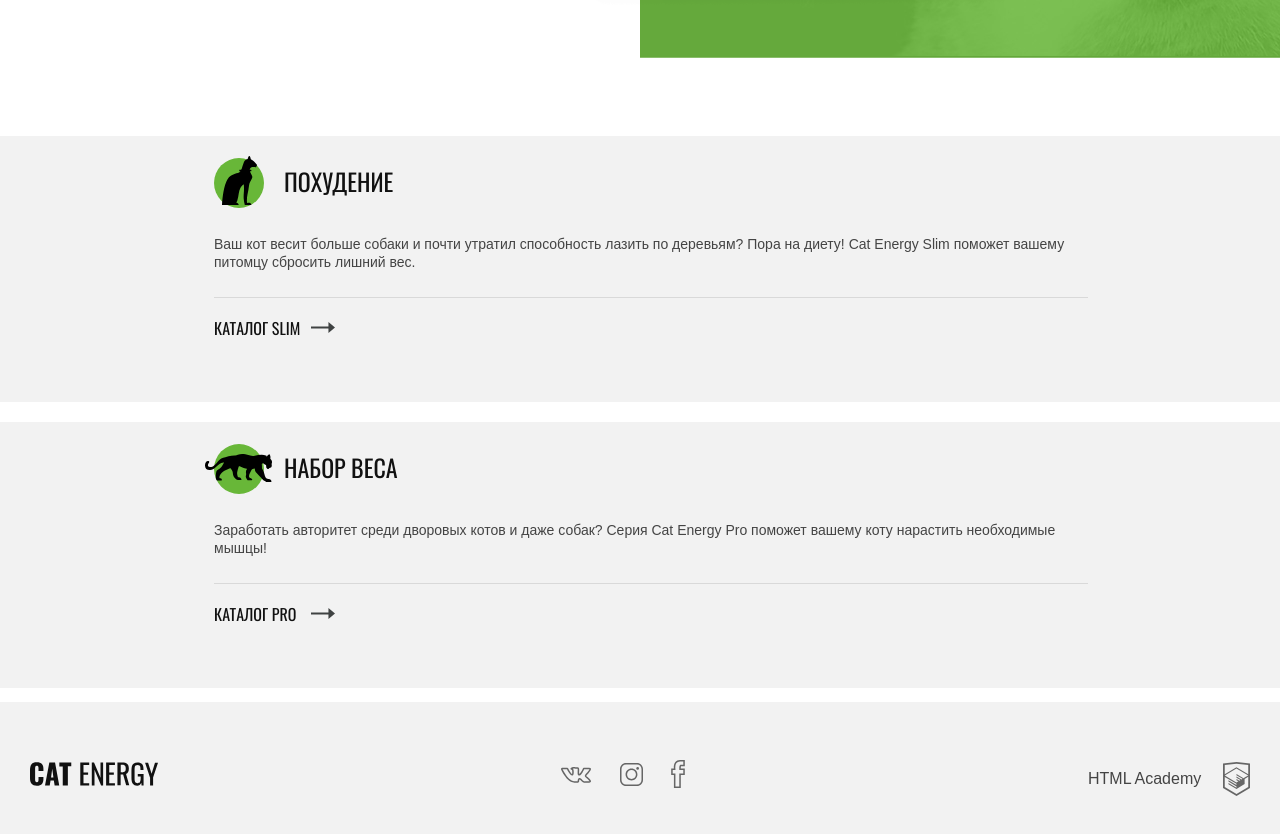
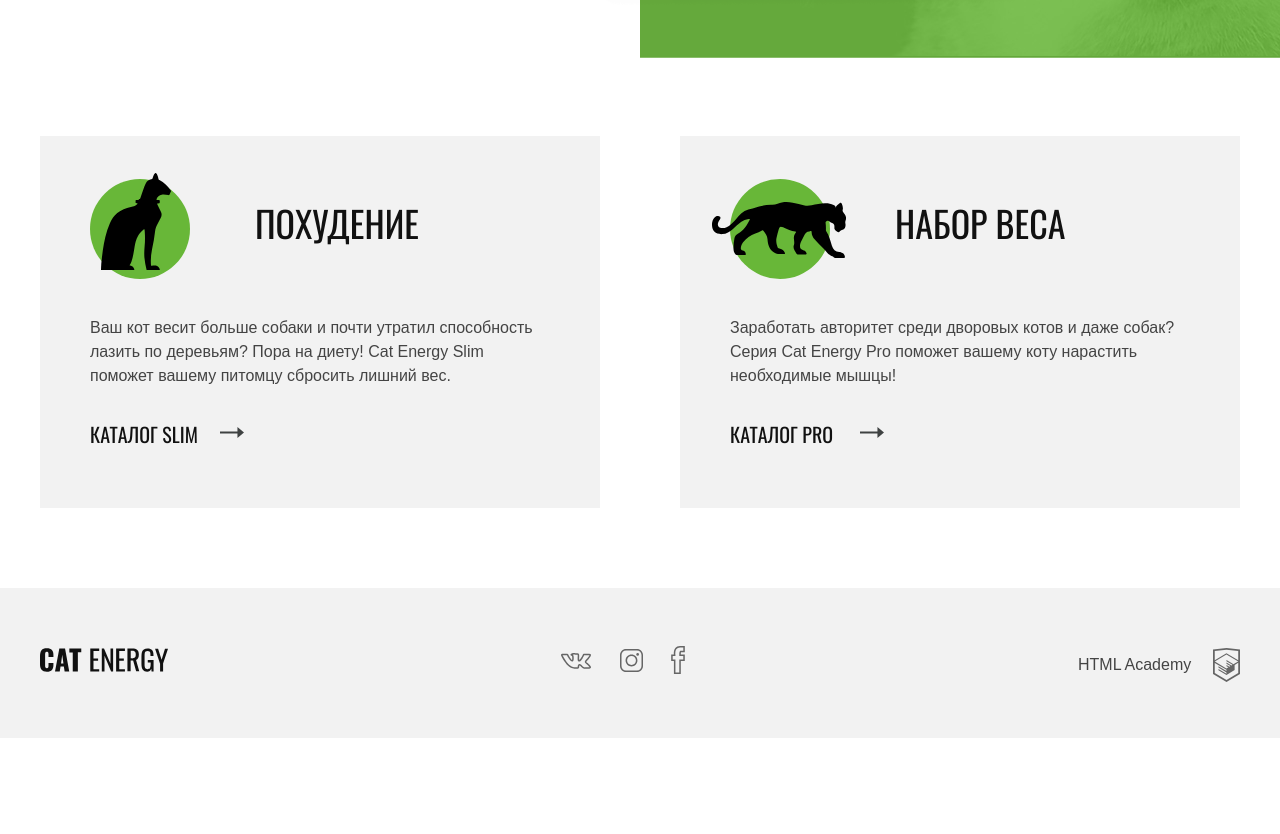
Before and after one commit to fadeyush/cat-energy, a React (Create React App) app: page /about in a window 1280 px wide. Shown: the part 640-1474 px from the top of the page. After the commit the page ends 1378 px from the top, so only its background shows below. Built offline with nearby package versions, Linux system fonts and the light colour scheme.

Commit message:
стилизация блока Propgram для tablet и desktop

```diff
--- a/src/styles/ProgramMainPage.module.scss
+++ b/src/styles/ProgramMainPage.module.scss
@@ -1,4 +1,8 @@
 @import './variables.scss';
+
+.program {
+    margin-bottom: 33px;
+}
 
 .program__list {
     list-style: none;
@@ -33,17 +37,7 @@
 
     position: relative;
 
-    &--slim::before {
-        position: absolute;
-        content: '';
-        top: 0;
-        left: 0;
-        width: 50px;
-        height: 50px;
-        border-radius: 50%;
-        background-color: $buttonGreen;
-    }
-
+    &--slim::before,
     &--pro::before {
         position: absolute;
         content: '';
@@ -52,7 +46,6 @@
         width: 50px;
         height: 50px;
         border-radius: 50%;
-
         background-color: $buttonGreen;
     }
 
@@ -128,7 +121,131 @@
 }
 
 @media (min-width: $tablet-width) {
+    .program {
+        margin-bottom: 55px;
+    }
+
+    .program__list {
+        gap: 30px;
+    }
+    .program__item {
+        min-height: 372px;
+        padding: 0 5%;
+    }
+
+    .program__item__wrapper {
+        padding: 80px 280px 60px 53px;
+    }
+
+    .program__title {
+        font-size: 36px;
+        padding: 0;
+        margin-bottom: 25px;
+
+        &--slim::before,
+        &--pro::before  {
+            top: 0;
+            right: -215px;
+            left: auto;
+            width: 200px;
+            height: 200px;
+        }
+
+        &--slim::after {
+            top: -2px;
+            right: -191px;
+            left: auto;
+            width: 140px;
+            height: 194px;
+        }
+
+        &--pro::after {
+            top: 42px;
+            right: -245px;
+            left: auto;
+            width: 268px;
+            height: 112px;
+        }
+    }
+
+    .program__info {
+        font-family: 'Arial';
+        margin: 0;
+        line-height: 24px;
+        font-size: 16px;
+        padding-bottom: 57px;
+        border-bottom: none;
+        padding-right: 25px;
+    }
+
+    .program__button {
+        margin: 0;
+        font-size: 20px;
+        line-height: 20px;
+
+        span::after {
+            top: 3px;
+            left: 130px;
+        }
+    }
+
 }
 
 @media (min-width: $desktop-width) {
+    .program {
+        width: 1200px;
+        margin: 0 auto;
+        padding: 0;
+        margin-bottom: 80px;
+    }
+
+    .program__list {
+        margin: 0;
+        flex-direction: row;
+        gap: 80px;
+    }
+
+    .program__item {
+        min-height: 372px;
+        padding: 0;
+        width: 570px;
+    }
+
+    .program__item__wrapper {
+        padding: 43px 50px 60px;
+        box-sizing: border-box;
+    }
+
+    .program__title {
+        padding: 0;
+        margin-bottom: 75px;
+        padding-left: 165px;
+        padding-top: 25px;
+
+        &--slim::before,
+        &--pro::before {
+            top: 0;
+            left: 0;
+            width: 100px;
+            height: 100px;
+        }
+        &--slim::after {
+            top: -6px;
+            left: 11px;
+            width: 70px;
+            height: 97px;
+        }
+
+        &--pro::after {
+            top: 23px;
+            left: -18px;
+            width: 134px;
+            height: 56px;
+        }
+    }
+
+    .program__info {
+        padding-bottom: 36px;
+        padding-right: 0;
+    }
 }
--- a/src/styles/PromoSection.scss
+++ b/src/styles/PromoSection.scss
@@ -123,7 +123,7 @@
     }
 
     .promo__wrapper {
-       width: 1220px;
+       width: 1200px;
        margin: 0 auto;
        padding: 0;
        min-height: 550px;
--- a/src/styles/pageFooter.scss
+++ b/src/styles/pageFooter.scss
@@ -72,7 +72,7 @@
         height: 150px;
     }
     .page-footer__wrapper {
-        width: 1220px;
+        width: 1200px;
 
         padding: 60px 0 55px;
     }
```
